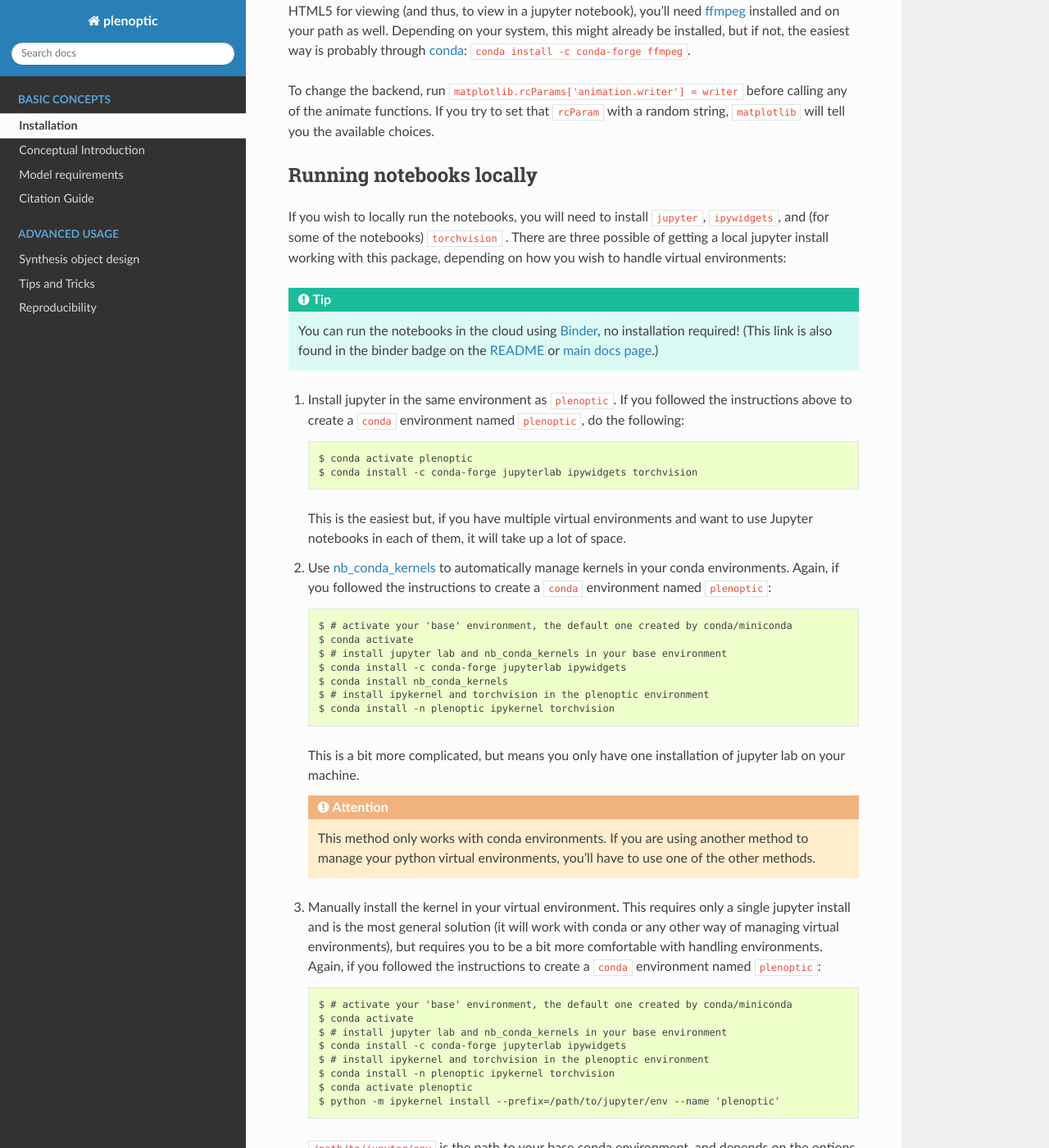
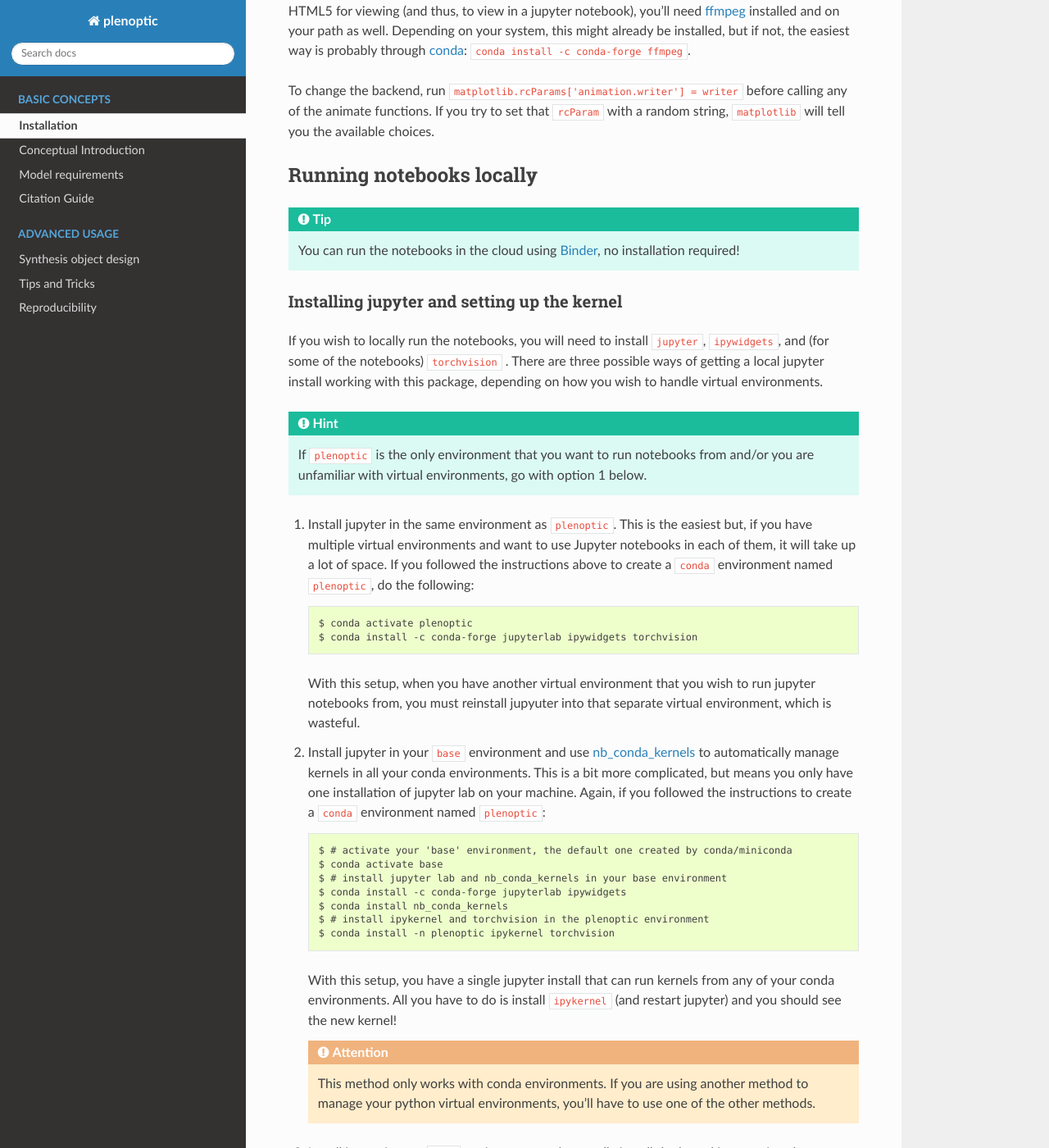
Before and after one commit to plenoptic-org/plenoptic, a Sphinx documentation site: the page built from docs/install.rst, in a window 1280 px wide and 1400 px high, scrolled down 1515 px. Shown: the whole window at 82% size. Built offline with Sphinx 7.4.7 and the Read the Docs theme 2.0.0, drawn with Linux system fonts in a browser that asks for light colours; pages that are not in the unit, such as notebooks, are missing from menus; the version number could not be read and is left out; some of the changed text lies outside the part shown.

Commit message:
updates contributing / install in response to Eric's comments

```diff
--- a/docs/conf.py
+++ b/docs/conf.py
@@ -51,6 +51,7 @@ extensions = [
     'sphinx_autodoc_typehints',
     'sphinx.ext.intersphinx',
     'sphinx_copybutton',
+    'sphinxemoji.sphinxemoji',
 ]
 
 # Add any paths that contain templates here, relative to this directory.
--- a/docs/install.rst
+++ b/docs/install.rst
@@ -58,42 +58,49 @@ with a random string, ``matplotlib`` will tell you the available choices.
 Running notebooks locally
 -------------------------
 
+.. tip:: You can run the notebooks in the cloud using `Binder <https://mybinder.org/v2/gh/LabForComputationalVision/plenoptic/1.0.1?filepath=examples>`_, no installation required!
+
+Installing jupyter and setting up the kernel
+^^^^^^^^^^^^^^^^^^^^^^^^^^^^^^^^^^^^^^^^^^^^
+
 If you wish to locally run the notebooks, you will need to install ``jupyter``,
 ``ipywidgets``, and (for some of the notebooks) ``torchvision`` .
-There are three possible of getting a local jupyter install working with this
-package, depending on how you wish to handle virtual environments:
+There are three possible ways of getting a local jupyter install working with this
+package, depending on how you wish to handle virtual environments.
 
-.. tip:: You can run the notebooks in the cloud using `Binder <https://mybinder.org/v2/gh/LabForComputationalVision/plenoptic/1.0.1?filepath=examples>`_, no installation required! (This link is also found in the binder badge on the `README <https://github.com/LabForComputationalVision/plenoptic/>`_ or :ref:`main docs page <index>`.)
+.. hint:: If ``plenoptic`` is the only environment that you want to run notebooks from and/or you are unfamiliar with virtual environments, go with option 1 below.
 
-1. Install jupyter in the same environment as ``plenoptic``. If you followed the
-   instructions above to create a ``conda`` environment named ``plenoptic``, do
-   the following::
+1. Install jupyter in the same environment as ``plenoptic``. This is the easiest
+   but, if you have multiple virtual environments and want to use Jupyter
+   notebooks in each of them, it will take up a lot of space. If you followed
+   the instructions above to create a ``conda`` environment named ``plenoptic``,
+   do the following::
 
    $ conda activate plenoptic
    $ conda install -c conda-forge jupyterlab ipywidgets torchvision
 
-   This is the easiest but, if you have multiple virtual environments and want
-   to use Jupyter notebooks in each of them, it will take up a lot of space.
+   With this setup, when you have another virtual environment that you wish to run jupyter notebooks from, you must reinstall jupyuter into that separate virtual environment, which is wasteful.
 
-2. Use `nb_conda_kernels
+2. Install jupyter in your ``base`` environment and use `nb_conda_kernels
    <https://github.com/Anaconda-Platform/nb_conda_kernels>`_ to automatically
-   manage kernels in your conda environments. Again, if you followed the
-   instructions to create a ``conda`` environment named ``plenoptic``::
+   manage kernels in all your conda environments. This is a bit more
+   complicated, but means you only have one installation of jupyter lab on your
+   machine. Again, if you followed the instructions to create a ``conda``
+   environment named ``plenoptic``::
 
    $ # activate your 'base' environment, the default one created by conda/miniconda
-   $ conda activate
+   $ conda activate base
    $ # install jupyter lab and nb_conda_kernels in your base environment
    $ conda install -c conda-forge jupyterlab ipywidgets
    $ conda install nb_conda_kernels
    $ # install ipykernel and torchvision in the plenoptic environment
    $ conda install -n plenoptic ipykernel torchvision
 
-   This is a bit more complicated, but means you only have one installation of
-   jupyter lab on your machine.
+   With this setup, you have a single jupyter install that can run kernels from any of your conda environments. All you have to do is install ``ipykernel`` (and restart jupyter) and you should see the new kernel!
 
    .. attention:: This method only works with conda environments. If you are using another method to manage your python virtual environments, you'll have to use one of the other methods.
 
-3. Manually install the kernel in your virtual environment. This requires only a single jupyter install and is the most general solution (it will work with conda or any other way of managing virtual environments), but requires you to be a bit more comfortable with handling environments. Again, if you followed the instructions to create a ``conda`` environment named ``plenoptic``::
+3. Install jupyte in your ``base`` environment and manually install the kernel in your virtual environment. This requires only a single jupyter install and is the most general solution (it will work with conda or any other way of managing virtual environments), but requires you to be a bit more comfortable with handling environments. Again, if you followed the instructions to create a ``conda`` environment named ``plenoptic``::
 
    $ # activate your 'base' environment, the default one created by conda/miniconda
    $ conda activate
@@ -106,15 +113,42 @@ package, depending on how you wish to handle virtual environments:
 
    ``/path/to/jupyter/env`` is the path to your base conda environment, and depends on the options set during your initial installation. It's probably something like ``~/conda`` or ``~/miniconda``. See the `ipython docs <https://ipython.readthedocs.io/en/stable/install/kernel_install.html>`_ for more details.
 
+   With this setup, similar to option 2, you have a single jupyter install that can run kernels from any virtual environment. The main difference is that it can run kernels from *any* virtual environment (not just conda!) but that you have to run an additional line after installing ``ipykernel``  into the environment (``python -m ipykernel install ...``).
+
    .. note:: If you're not using conda to manage your environments, the key idea is to install ``jupyter`` and ``ipywidgets`` in one environment, then install ``ipykernel`` and ``torchvision`` in the same environment as plenoptic, and then run the ``ipykernel install`` command **using the plenoptic environment's python**.
+
+The following table summarizes the advantages and disadvantages of these three choices:
+
+.. list-table::
+   :header-rows: 1
+
+   *  - Method
+      -  Advantages
+      -  Disadvantages
+   *  - 1. Everything in one environment
+      - |:white_check_mark:| Simple
+      - |:x:| Requires lots of hard drive space
+   *  - 2. ``nb_conda_kernels``
+      - |:white_check_mark:| Set up once
+      - |:x:| Initial setup more complicated
+   *  -
+      - |:white_check_mark:| Requires only one jupyter installation
+      -
+   *  -
+      - |:white_check_mark:| Automatically finds new environments with ``ipykernel`` installed
+      -
+   *  - 3. Manual kernel installation
+      - |:white_check_mark:| Flexible: works with any virtual environment setup
+      - |:x:| More complicated
+   *  -
+      - |:white_check_mark:| Requires only one jupyter installation
+      - |:x:| Extra step for each new environment
 
 You can install all of the extra required packages using ``pip install -e .[nb]`` (if you have a local copy of the source code) or ``pip install plenoptic[nb]`` (if you are installing from PyPI). This includes jupyter, and so is equivalent to method 1 above. See the :ref:`optional dependencies section <optional-deps>` for more details.
 
-Once you have jupyter installed and the kernel set up, navigate to the
-``examples/`` directory under this one on your terminal and activate the
-environment you installed jupyter into (``plenoptic`` for 1, ``base`` for 2 or 3),
-then run ``jupyter`` and open up the notebooks. If you followed the second or
-third method, you should be prompted to select your kernel the first time you
-open a notebook: select the one named "plenoptic".
+Running the notebooks
+^^^^^^^^^^^^^^^^^^^^^^^^^^^^^^^^^^^^^^^^^^^^
+
+Once you have jupyter installed and the kernel set up, navigate to plenoptic's ``examples/`` directory on your terminal and activate the environment you installed jupyter into (``plenoptic`` for 1, ``base`` for 2 or 3), then run ``jupyter`` and open up the notebooks. If you followed the second or third method, you should be prompted to select your kernel the first time you open a notebook: select the one named "plenoptic".
 
 .. attention:: If you installed ``plenoptic`` from PyPI, then you will not have the notebooks on your machine and will need to download them directly from `our GitHub repo <https://github.com/LabForComputationalVision/plenoptic/tree/main/examples>`_. If you have a local install (and thus ran ``git clone``), then the notebooks can be found in the ``examples/`` directory.
--- a/pyproject.toml
+++ b/pyproject.toml
@@ -43,6 +43,7 @@ docs = [
      # https://nbsphinx.readthedocs.io/en/0.6.0/installation.html#Pygments-Lexer-for-Syntax-Highlighting
      'ipython',
      'sphinx-copybutton',
+     'sphinxemoji',
 ]
 
 dev = [
```
Also changed, not shown: CONTRIBUTING.md (+34 -20 lines).
